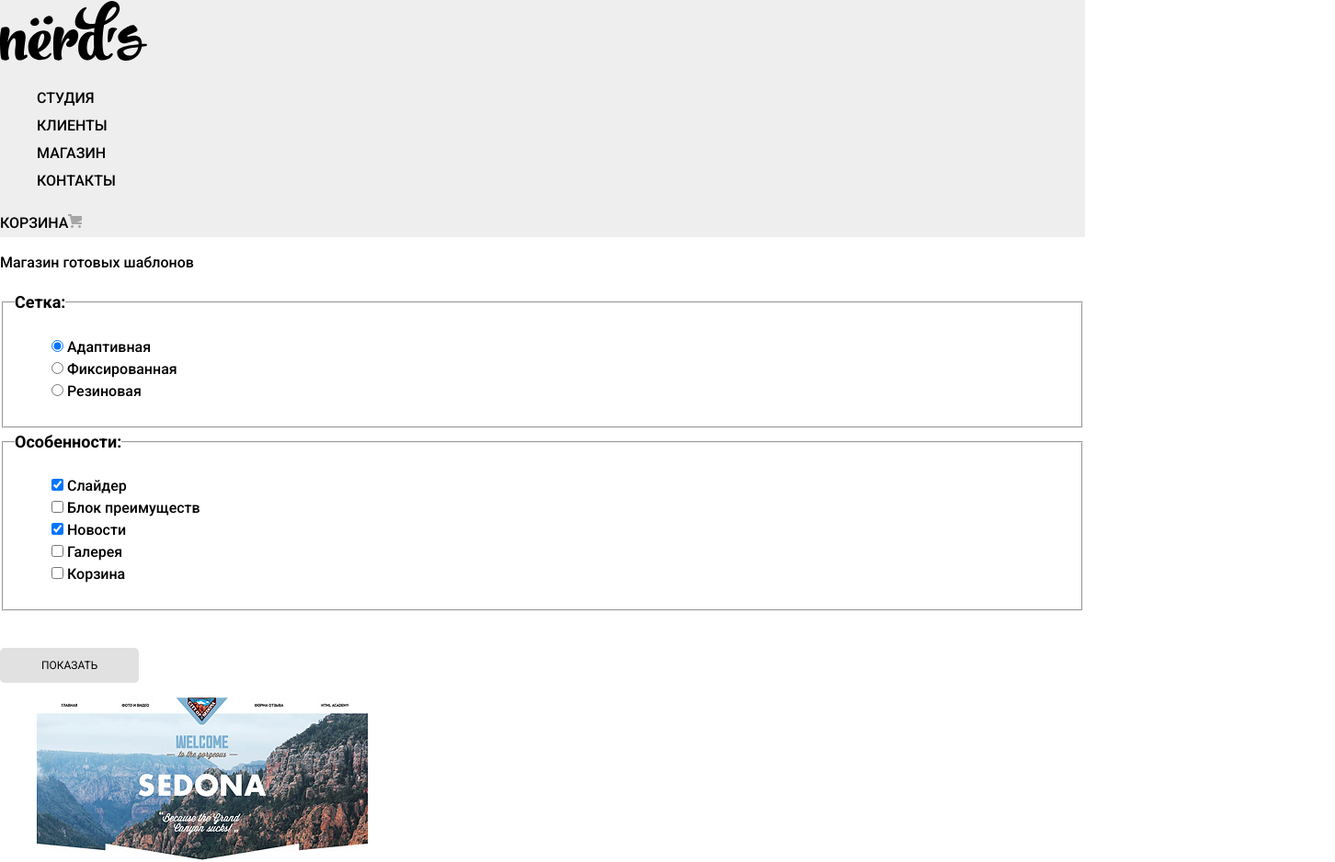
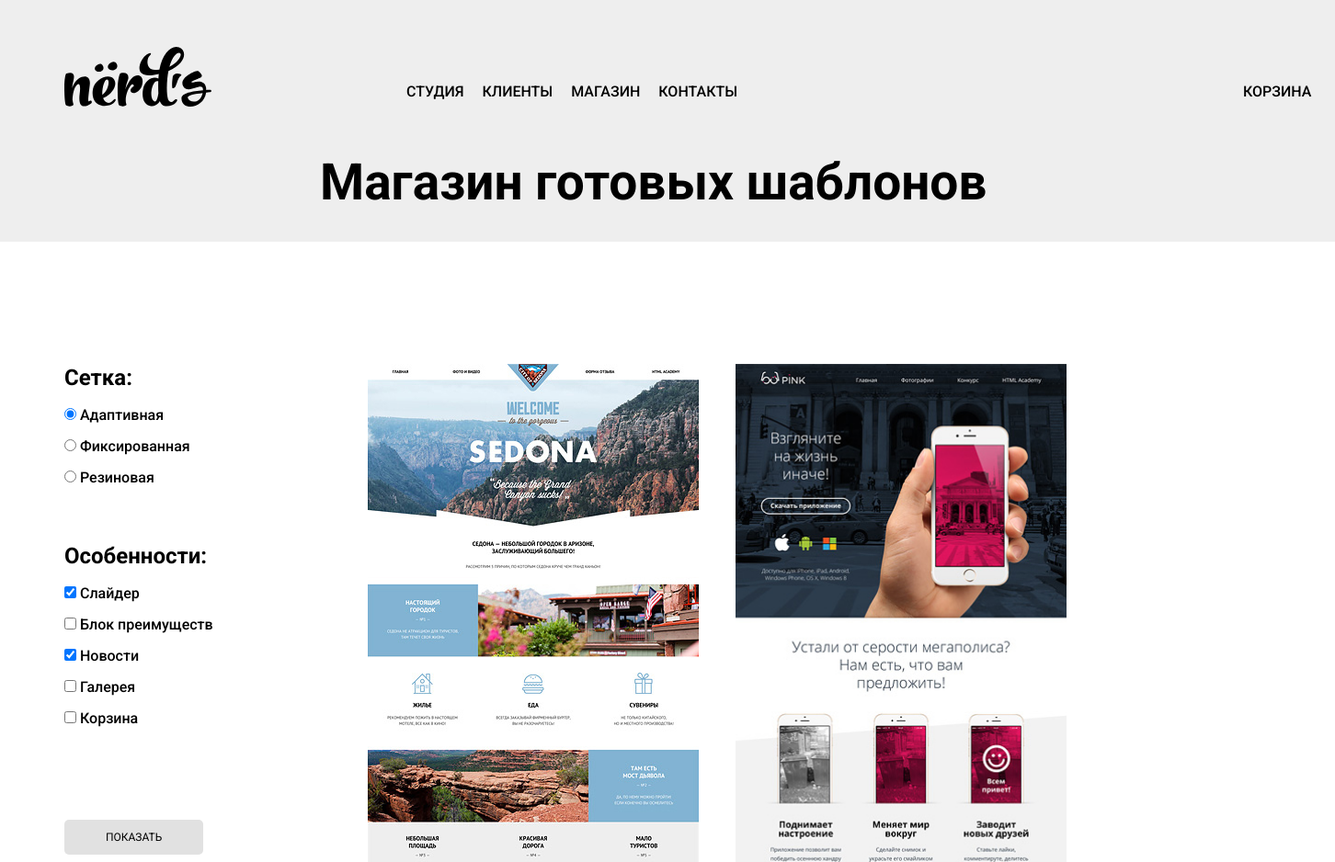
Before and after one commit to gryadunova/1498961-nerds-28, a plain HTML site: page catalog.html in a window 1280 px wide. Shown: the top 938 px of the page at 92% size, 1452 px wide, since content can reach past the window. Drawn offline with Linux system fonts and the light colour scheme.

Commit message:
Сетки

```diff
--- a/catalog.html
+++ b/catalog.html
@@ -1,5 +1,5 @@
 <!DOCTYPE html>
-<html lang="ru">
+<html class="page" lang="ru">
   <head>
     <meta charset="utf-8">
     <title>Каталог шаблонов - Нердс</title>
@@ -7,28 +7,30 @@
     <link href="normalize.css" rel="stylesheet">
     <link rel="stylesheet" href="css/style.css">
   </head>
-  <body>
+  <body class="page-body">
     <header class="main-hedder">
       <nav class="main-navigations">
-      <a href="index.html" aria-label="На главную страницу">
-        <img src="img/nerds-logo.svg" width="160" height="65" alt="">
-      </a>
+        <div class="catalog-logo">
+          <a href="index.html" aria-label="На главную страницу">
+            <img src="img/nerds-logo.svg" width="160" height="65" alt="">
+          </a>
+        </div>
         <ul class="site-navigation">
-          <li><a href="">Студия</a></li>
+          <li><a href="index.html">Студия</a></li>
           <li><a href="">Клиенты</a></li>
-          <li><a href="catalog.html">Магазин</a></li>
+          <li><a href="">Магазин</a></li>
           <li><a href="">Контакты</a></li>
         </ul>
         <div class="user-navigation">
-          <a href="">Корзина<img src="img/cart-icon.png" width="15" height="15" alt=""></a>
+          <a class="basket-link" href="">Корзина</a>
         </div>
       </nav>
+      <h1>Магазин готовых шаблонов</h1>
     </header>
-    <main>
+    <main class="page-catalog">
       <h1 class="visually-hidden">
         Каталог дизайн-студии Нердз
       </h1>
-      <p>Магазин готовых шаблонов</p>
       <section>
         <h2 class="visually-hidden">Фильтр шаблонов</h2>
         <form class="filter" action="ihttps://echo.htmlacademy.ru" method="get">
@@ -77,40 +79,41 @@
           <button class="Button-catalog-show" type="submit">Показать</button>
         </form>
         </section>
-        <section>
+
+        <section class="catalog">
         <h2 class="visually-hidden">Список шаблонов</h2>
-        <ul>
-          <li>
+        <ul class="catalog-list">
+          <li class="catalog-item">
             <a href="">
             <h3 class="visually-hidden">Седона</h3>
             <img src="img/img-sedona-1.jpg" width="360" height="578" alt="Шаблон Седона">
             </a>
           </li>
-          <li>
+          <li class="catalog-item">
             <a href="">
             <h3 class="visually-hidden">Пинк</h3>
             <img src="img/img-pink-1.jpg" width="360" height="578" alt="Шаблон Пинк">
             </a>
           </li>
-          <li>
+          <li class="catalog-item">
             <a href="">
             <h3 class="visually-hidden">Барбершоп</h3>
             <img src="img/img-barbershop-1.jpg" width="360" height="578" alt="Шаблон Барбершоп">
             </a>
           </li>
-          <li>
+          <li class="catalog-item">
             <a href="">
             <h3 class="visually-hidden">Мишка</h3>
             <img src="img/img-mishka-1.jpg" width="360" height="578" alt="Шаблон Мишка">
             </a>
           </li>
-          <li>
+          <li class="catalog-item">
             <a href="">
             <h3 class="visually-hidden">А плюс</h3>
             <img src="img/img-aplus-1.jpg" width="360" height="578" alt="Шаблон А плюс">
             </a>
           </li>
-          <li>
+          <li class="catalog-item">
             <a href="">
             <h3 class="visually-hidden">Кваст</h3>
             <img src="img/img-kvast-1.jpg" width="360" height="578" alt="Шаблон Кваст">
@@ -150,7 +153,7 @@
       </section>
 
         <section class="footer-social">
-          <div class="">
+          <div class="social-text">
             <span> Давайте дружить, это выгодно!</span>
             <p>Скидка 10% для друзей из социальных сетей.</p>
           </div>
--- a/css/style.css
+++ b/css/style.css
@@ -17,7 +17,7 @@
 }
 
 body {
-  width: 1180px; /*вернутся позже*/
+  min-width: 900px;
   margin: 0;
   padding: 0;
   font-family: "Roboto", Arial, sans-sans-serif;
@@ -36,10 +36,70 @@ img {
   max-width: 100%;
   height:auto;
 }
+
+/* Grid */
+.page {
+  height: 100%;
+}
+.page-body {
+  min-height: 100%;
+  display: grid;
+  grid-template-rows: min-content 1fr min-content;
+  align-content: start;
+}
+
+/* Main header */
+.main-hedder-logo{
+  margin-left:  70px;
+  width: 139px;
+  margin-top: 50px;
+
+}
 .main-hedder {
+  width:100%;
   background-color: var(--basic-gray);
 }
+.main-hedder h1 {
+  display: flex;
+  margin-left: 348px;
+  align-items: center;
+  font-weight: 500px;
+  font-size: 55px;
+  line-height: 55px;
+  color: var(--basic-black);
+}
+/* Conteiner */
+.container {
+  width: 1180px;
+  margin: 0 auto;
+  padding: 0 10px;
+}
+
 /* Main navigation*/
+.main-navigations {
+  width: 100%;
+  display: flex;
+  flex-direction: row;
+  justify-content: space-between;
+  /*margin-top: 50px;*/
+  align-items:flex-start;
+  min-height: 70px;
+}
+
+
+.main-navigation-wrapper {
+  width: auto;
+}
+/*  margin-bottom: 50px;*/
+  margin-bottom: 50px;
+  background-color: var(--basic-gray);
+}
+
+.main-navigation-wrapper .container {
+  display: flex;
+  justify-content: space-between;
+}
+
 .main-navigations a {
   font-size: 16px;
   line-height: 30px;
@@ -48,15 +108,33 @@ img {
   text-decoration: none;
 }
 .main-navigations ul {
+  padding: 10px;
   list-style: none;
 }
 .site-navigation {
+  display: flex;
+  width: 850px;
+  margin-top: 75px;
+  margin-bottom: 9px;
+  margin-left: 202px;
+  padding: 0;
   list-style: none;
+}
+.site-navigation li {
+  margin-right: 20px;
 }
 .site-navigation a: not ([href]){
   background-color: var(--basic-gray);
 }
-
+/* Login link */
+.user-navigation {
+  margin-top: 85px;
+  margin-bottom: 9px;
+  width: 150px;
+}
+.user-navigation .basket-link {
+  padding-left: 50px;
+}
 /* User navigation */
 .site-navigation a,
 .user-navigation a {
@@ -73,6 +151,17 @@ img {
   color: var(--basic-black);
   opacity: 0.3;
 }
+.social-navigation{
+  display: flex;
+  width: 240px;
+  margin-left: 140px;
+  margin-right: 140px;
+  margin-top: 68px;
+  padding: 0;
+  font-size: 0;
+}
+
+
 .social-navigation a:hover {
   background-color: var(--special-pink);
 }
@@ -84,11 +173,21 @@ img {
 }
 
 /* Projects */
+.Projects {
+  margin-left: 140px;
+  margin-bottom: 80px;
+}
 .projects-list {
+  display: grid;
+  grid-template-columns: 1fr 1fr 1fr;
+  column-gap: 100px;
+  margin: 0;
+  padding: 0;
   list-style: none;
 }
 .projects-item {
   text-align: left;
+
 }
 .project-item h3 {
   front-size: 24px;
@@ -140,6 +239,7 @@ img {
 }
 .Button-catalog-show {
   margin-top: 40px;
+  margin-left: 70px;
   display: inline-block;
   vertical-align: top;
   font-size: 12px;
@@ -152,7 +252,15 @@ img {
   border: none;
   outline: none;;
 }
+.main-footer {
+  position: relative;
+  margin-top: 83px;
+}
 .footer-social {
+  display: flex;
+  flex-direction: row;
+  padding: 60px 0;
+  margin-top: 65px;
   text-align: center:
 }
 .footer-social ul {
@@ -163,8 +271,10 @@ img {
   line-height: 36px;
   font-weight: bold;
 }
-/* sial-button*/
+/* social-button*/
+.social {
 
+}
 .social-link {
   display: inline-block;
   margin-right: 30px;
@@ -176,14 +286,30 @@ img {
   background-color: var(--basic-gray-light);
   border-radius: 50%;
 }
-
-.social-icon-vk {
+.social-text {
+  order: 2;
+  display: flex;
+  flex-direction: column;
+  margin-top: 75px;
+  width: 660px;
+}
+.social-text span {
+  display: flex;
+  width: 660px;
+  font-size: 36px;
+  line-height: 36px;
+}
+.social-text p {
+  display: flex;
+  width: 373px;
+}
+/*.social-icon-vk {
   font-size: 23px;
   text-align: center;
   line-height: 60px;
   vertical-align: baseline;
 
-}
+}*/
 .visually-hidden {
   position: absolute;
   width: 1px;
@@ -195,11 +321,73 @@ img {
   overflow: hidden;
 }
 /* Filters */
+.filter {
+  margin-top: 133px;
+  width: 260px;
+}
 .filter legend {
   font-size: 18px;
   font-weight: bold;
   line-height: 30px;
 }
 .filter ul {
+  padding: 0;
+  margin: 0;
   list-style: none;
+  font-size: 16px;
+  line-height: 19px;
 }
+.filter li {
+  margin-bottom: 15px;
+}
+.filter li input {
+ type: radio;
+}
+.filter fieldset {
+  padding: 0;
+  margin: 0;
+  margin-left: 70px;
+  margin-bottom: 46px;
+  border: none;
+}
+.filter legend {
+  margin-bottom: 16px;
+  font-size: 24px;
+  line-height: 30px;
+}
+.page-body {
+  min-height: 100%;
+  display: grid;
+  grid-template-rows: min-content 1fr min-content;
+  align-content: start;
+}
+/*catalog*/
+
+.page-catalog {
+  display: flex;
+  flex-direction: row;
+
+}
+.catalog {
+  margin-left: 140px;
+}
+.catalog-list {
+  display: flex;
+  flex-wrap: wrap;
+  padding: 0;
+  margin: 0;
+  margin-top: 133px;
+  margin-bottom: 25px;
+ list-style: none;
+}
+.catalog-item {
+  width: 360px;
+  min-height: 580px;
+  margin-right: 40px;
+  margin-bottom: 40px;
+}
+.catalog-logo {
+  width: 160px;
+  margin-top: 50px;
+  margin-left: 70px;
+}
```
Also changed, not shown: index.html (+15 -13 lines).
